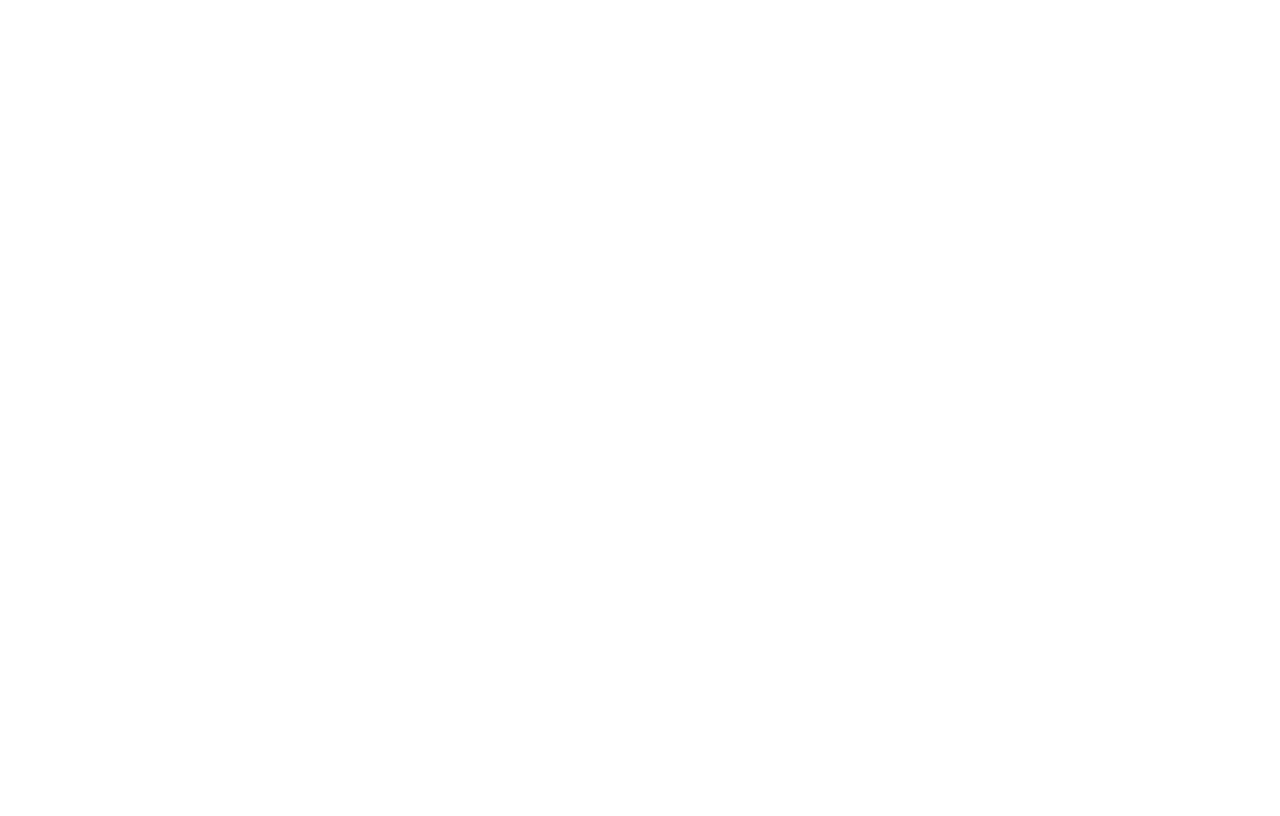
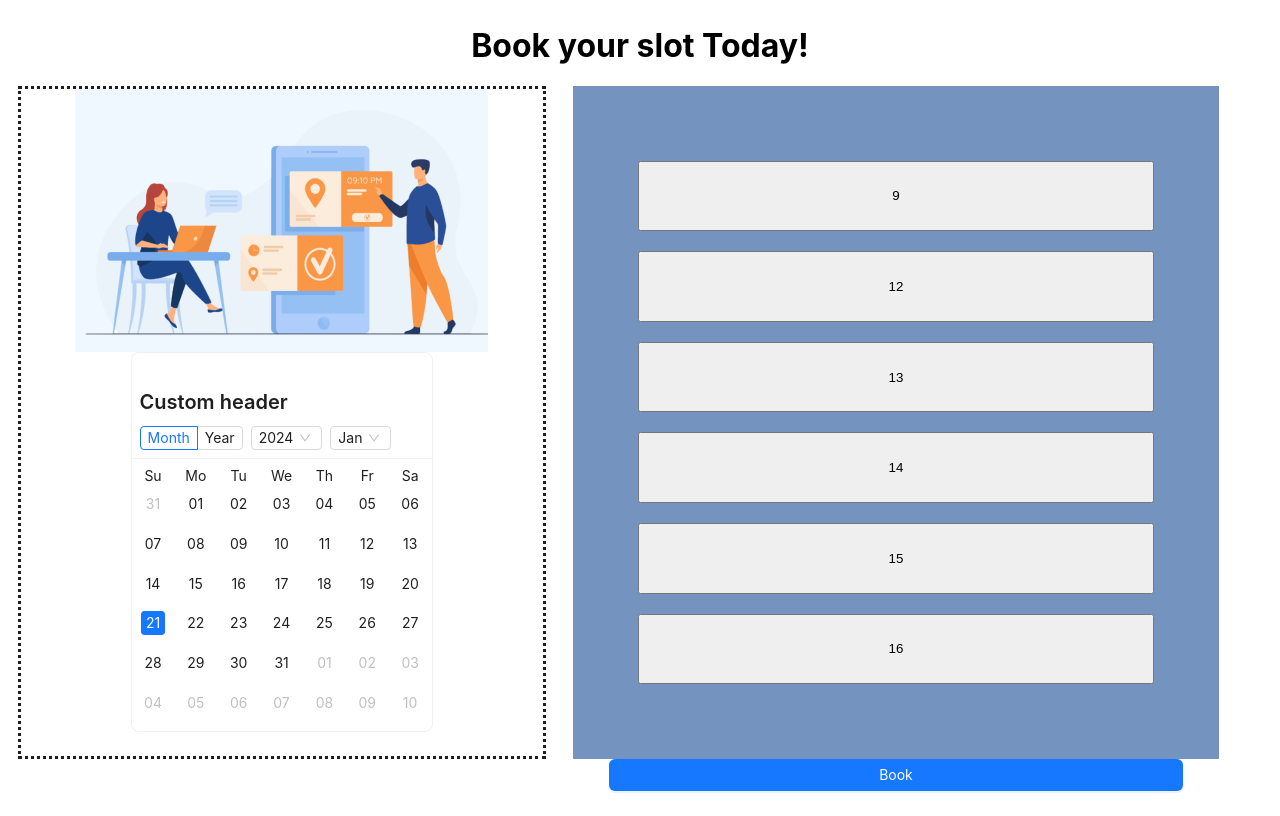
Before and after one commit to TiOlabs/SportZi-FrontEnd, a React (Create React App) app: page /bookings in a window 1280 px wide. Before the commit this address had no page. Built offline with nearby package versions, Linux system fonts and the light colour scheme.

Commit message:
booking front end #1

```diff
--- /dev/null
+++ b/src/components/calender.tsx
@@ -0,0 +1,117 @@
+import React, { useState } from "react";
+import dayjs from "dayjs";
+import "dayjs/locale/zh-cn";
+import type { Dayjs } from "dayjs";
+import dayLocaleData from "dayjs/plugin/localeData";
+import { Calendar, Col, Radio, Row, Select, Typography, theme } from "antd";
+import type { CalendarProps } from "antd";
+
+const Calender = (props: any) => {
+  dayjs.extend(dayLocaleData);
+
+  const { token } = theme.useToken();
+
+  // const onPanelChange = (value: Dayjs, mode: CalendarProps<Dayjs>["mode"]) => {
+  //   console.log(value.format("YYYY-MM-DD"), mode);
+  //   console.log("44444")
+  // };
+
+  const wrapperStyle: React.CSSProperties = {
+    width: 300,
+    border: `1px solid ${token.colorBorderSecondary}`,
+    borderRadius: token.borderRadiusLG,
+  };
+
+  const onChange = (date: any) => {
+    props.onChange(date.format("YYYY-MM-DD"));
+  };
+
+  return (
+    <div style={wrapperStyle}>
+      <Calendar
+        fullscreen={false}
+        headerRender={({ value, type, onChange, onTypeChange }) => {
+          const start = 0;
+          const end = 12;
+          const monthOptions = [];
+          let current = value.clone();
+          const localeData = value.localeData();
+          const months = [];
+          for (let i = 0; i < 12; i++) {
+            current = current.month(i);
+            months.push(localeData.monthsShort(current));
+          }
+
+          for (let i = start; i < end; i++) {
+            monthOptions.push(
+              <Select.Option key={i} value={i} className="month-item">
+                {months[i]}
+              </Select.Option>
+            );
+          }
+
+          const year = value.year();
+          const month = value.month();
+          const options = [];
+          for (let i = year - 10; i < year + 10; i += 1) {
+            options.push(
+              <Select.Option key={i} value={i} className="year-item">
+                {i}
+              </Select.Option>
+            );
+          }
+          return (
+            <div style={{ padding: 8 }}>
+              <Typography.Title level={4}>Custom header</Typography.Title>
+              <Row gutter={8}>
+                <Col>
+                  <Radio.Group
+                    size="small"
+                    onChange={(e) => onTypeChange(e.target.value)}
+                    value={type}
+                  >
+                    <Radio.Button value="month">Month</Radio.Button>
+                    <Radio.Button value="year">Year</Radio.Button>
+                  </Radio.Group>
+                </Col>
+                <Col>
+                  <Select
+                    size="small"
+                    dropdownMatchSelectWidth={false}
+                    className="my-year-select"
+                    value={year}
+                    onChange={(newYear) => {
+                      const now = value.clone().year(newYear);
+                      onChange(now);
+                    }}
+                  >
+                    {options}
+                  </Select>
+                </Col>
+                <Col>
+                  <Select
+                    size="small"
+                    dropdownMatchSelectWidth={false}
+                    value={month}
+                    onChange={(newMonth) => {
+                      const now = value.clone().month(newMonth);
+                      onChange(now);
+                    }}
+                  >
+                    {monthOptions}
+                  </Select>
+                </Col>
+              </Row>
+            </div>
+          );
+        }}
+        // onPanelChange={onPanelChange}
+        // onChange={(date) => (date.format("YYYY-MM-DD"))}
+
+        onChange={onChange}
+      />
+    </div>
+  );
+};
+
+export default Calender;
--- /dev/null
+++ b/src/pages/bookingForm/bookingForm.tsx
@@ -0,0 +1,137 @@
+import React, { useRef, useState } from "react";
+import { Row, Col, Form, Button } from "antd";
+import BookingFormPicture from "../../assents/BookingFormPicture.png";
+import Calender from "../../components/calender";
+
+const BookingForm = () => {
+  const [form] = Form.useForm();
+  const [time, setTime] = useState("");
+
+  const [bookingForm, setBookingForm] = useState({
+    id: null,
+    date: "",
+    time: "",
+    participant_count: null,
+  });
+
+  const handleFinish = (date: any) => {
+    console.log("haai", date);
+    console.log("haai", time);
+  };
+
+  // const handleChangeDate = (e) => {
+  //   setBookingForm({ ...bookingForm, date: e.target.value });
+  // };
+  return (
+    <div style={{ margin: "2%" }}>
+      <h1
+        style={{
+          display: "Flex",
+          justifyContent: "center",
+          textAlign: "center",
+        }}
+      >
+        Book your slot Today!
+      </h1>
+      <Form onFinish={handleFinish}>
+        <Row>
+          <Col xs={24} lg={10}>
+            <Row gutter={16} style={{ borderStyle: "dotted" }}>
+              <Col
+                xs={24}
+                md={12}
+                lg={24}
+                style={{ display: "Flex", justifyContent: "center" }}
+              >
+                <div style={{ display: "Flex", justifyContent: "center" }}>
+                  <img
+                    src={BookingFormPicture}
+                    alt="bookingForm"
+                    style={{
+                      width: "100%",
+                      maxHeight: "350px",
+                      display: "Flex",
+                      justifyContent: "center",
+                      alignSelf: "center",
+                    }}
+                  />
+                </div>
+              </Col>
+              <Col style={{}} xs={24} md={12} lg={24}>
+                <div style={{ display: "Flex", justifyContent: "center" }}>
+                  <Form.Item name="date">
+                    <Calender />
+                  </Form.Item>
+                </div>
+              </Col>
+            </Row>
+          </Col>
+          <Col
+            style={{ display: "flex", justifyContent: "center" }}
+            xs={24}
+            lg={14}
+          >
+            <div
+              style={{
+                backgroundColor: "#7493BF",
+                width: "90%",
+                display: "flex",
+                justifyContent: "center",
+              }}
+            >
+              <div
+                style={{
+                  display: "flex",
+                  flexDirection: "column",
+                  rowGap: "20px",
+                  width: "80%",
+                  height: "80%",
+                  justifyContent: "center",
+                  alignItems: "center",
+                  alignSelf: "center",
+                  overflow: "auto",
+                }}
+              >
+                <button type="button" onClick={()=> setTime("9")} style={{ width: "100%", padding: "5%" }}>
+                  9
+                </button>
+                <button type="button" onClick={()=> setTime("12")} style={{ width: "100%", padding: "5%" }}>
+                  12
+                </button>
+                <button type="button" onClick={()=> setTime("13")} style={{ width: "100%", padding: "5%" }}>
+                  13
+                </button>
+                <button type="button"  onClick={()=> setTime("14")}style={{ width: "100%", padding: "5%" }}>
+                  14
+                </button>
+                <button type="button" onClick={()=> setTime("15")} style={{ width: "100%", padding: "5%" }}>
+                  15
+                </button>
+                <button type="button" onClick={()=> setTime("16")} style={{ width: "100%", padding: "5%" }}>
+                  16
+                </button>
+              </div>
+            </div>
+            <div></div>
+          </Col>
+          <Col xs={24} md={10}></Col>
+          <Col xs={24} md={14}>
+            <div
+              style={{
+                width: "100%",
+                display: "flex",
+                justifyContent: "center",
+              }}
+            >
+              <Button type="primary" htmlType="submit" style={{ width: "80%" }}>
+                Book
+              </Button>
+            </div>
+          </Col>
+        </Row>
+      </Form>
+    </div>
+  );
+};
+
+export default BookingForm;
--- a/src/pages/home/home.tsx
+++ b/src/pages/home/home.tsx
@@ -1,6 +1,4 @@
-import { Footer } from "antd/es/layout/layout";
 import Navbar from "../../components/navbar";
-import ArcadeCardSection from "../arcades/arcadeCardSection";
 import ArcadeRatingCardsSection from "./arcadeRatingCardSection";
 import CoachCardSection from "./coachCardSection";
 import DiscoutCardsSection from "./discountCardSection";
@@ -9,17 +7,25 @@ import MapSction from "./mapSection";
 import AppFooter from "../../components/footer";
 
 const Home = () => {
-    return (
-        <div style={{display:"flex", flexDirection:"column",justifyContent:"center",alignItems:"center",lineHeight:"3"}}>
-            <Navbar/>
-            <HeroSection/>
-            <CoachCardSection/>
-            <DiscoutCardsSection/>
-            <MapSction/>
-            <ArcadeRatingCardsSection/>
-            <AppFooter/>
-        </div>
-    );
-}
+  return (
+    <div
+      style={{
+        display: "flex",
+        flexDirection: "column",
+        justifyContent: "center",
+        alignItems: "center",
+        lineHeight: "3",
+      }}
+    >
+      <Navbar />
+      <HeroSection />
+      <CoachCardSection />
+      <DiscoutCardsSection />
+      <MapSction />
+      <ArcadeRatingCardsSection />
+      <AppFooter />
+    </div>
+  );
+};
 
 export default Home;
--- a/src/routes/routes.tsx
+++ b/src/routes/routes.tsx
@@ -6,6 +6,7 @@ import About from "../pages/about/about";
 import Login from "../pages/login/login";
 import Signup from "../pages/signup/signup";
 import Profiles from "../pages/profiles/profiles";
+import BookingForm from "../pages/bookingForm/bookingForm";
 
 const AppRoutes = () => {
     return (
@@ -17,7 +18,9 @@ const AppRoutes = () => {
                 <Route path="about" element={<About/>}/>
                 <Route path="login" element={<Login/>}/>
                 <Route path="signup" element={<Signup/>}/>
+                <Route path="bookings" element={<BookingForm/>}/>
                 <Route path="profile/:id" element={<Profiles/>}/>
+
             </Routes>
         </>
     );
```
Also changed, not shown: src/assents/BookingFormPicture.png (added).
